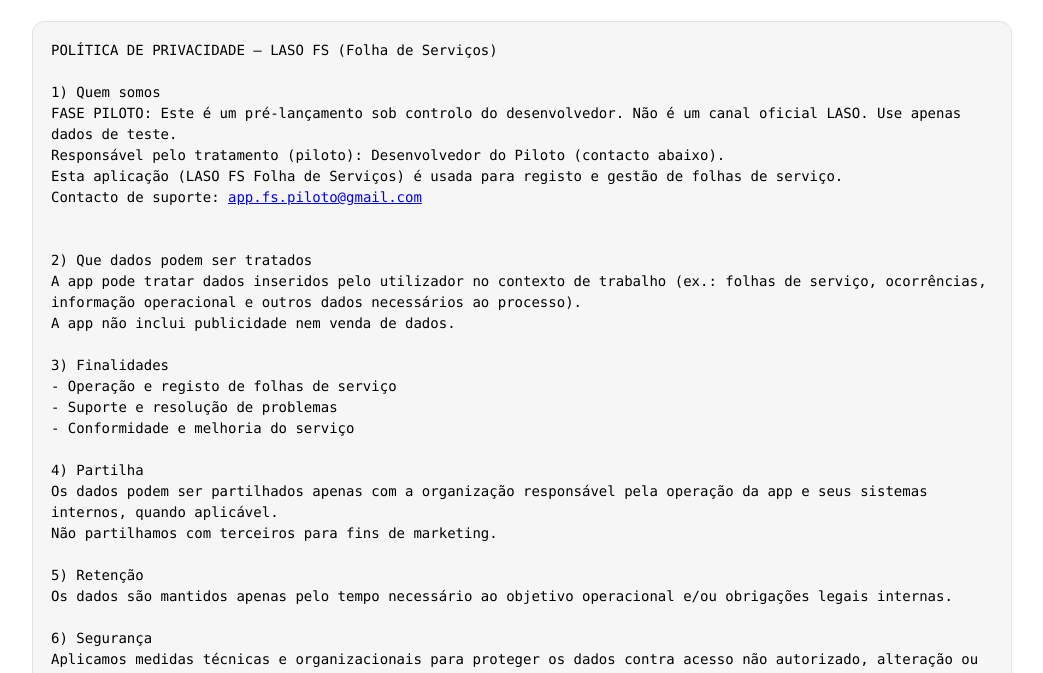
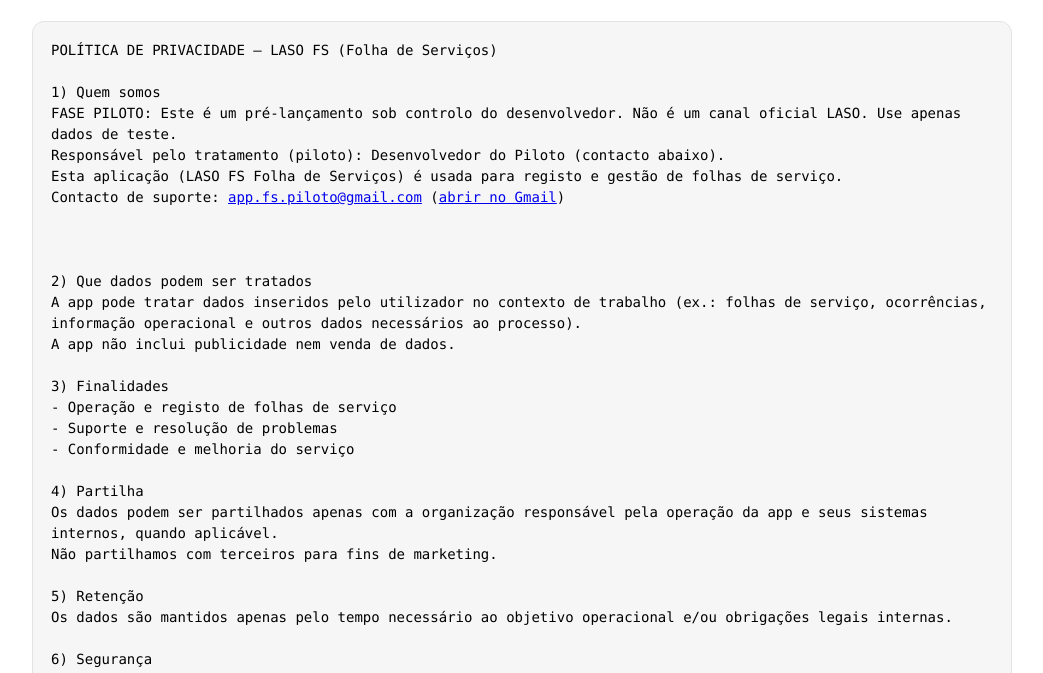
Before and after one commit to AntonioRomeuFerreira/fs-privacy-policy, a plain HTML site: page index.html in a window 1280 px wide. Shown: the part 127-800 px from the top of the page, without its empty margins (0-1043 px from the left). Drawn offline with Linux system fonts and the light colour scheme.

Commit message:
Links suporte (mailto + Gmail)

```diff
--- a/index.html
+++ b/index.html
@@ -23,7 +23,8 @@
 FASE PILOTO: Este é um pré-lançamento sob controlo do desenvolvedor. Não é um canal oficial LASO. Use apenas dados de teste.
 Responsável pelo tratamento (piloto): Desenvolvedor do Piloto (contacto abaixo).
 Esta aplicação (LASO FS Folha de Serviços) é usada para registo e gestão de folhas de serviço.
-Contacto de suporte: <a href="https://mail.google.com/mail/?view=cm&fs=1&to=app.fs.piloto@gmail.com&su=Suporte%20LASO%20FS" target="_blank" rel="noopener">app.fs.piloto@gmail.com</a>
+Contacto de suporte: <a href="mailto:app.fs.piloto@gmail.com?subject=Suporte%20LASO%20FS">app.fs.piloto@gmail.com</a> (<a href="https://mail.google.com/mail/?view=cm&fs=1&to=app.fs.piloto@gmail.com&su=Suporte%20LASO%20FS" target="_blank" rel="noopener noreferrer">abrir no Gmail</a>)
+
 
 
 2) Que dados podem ser tratados
```
